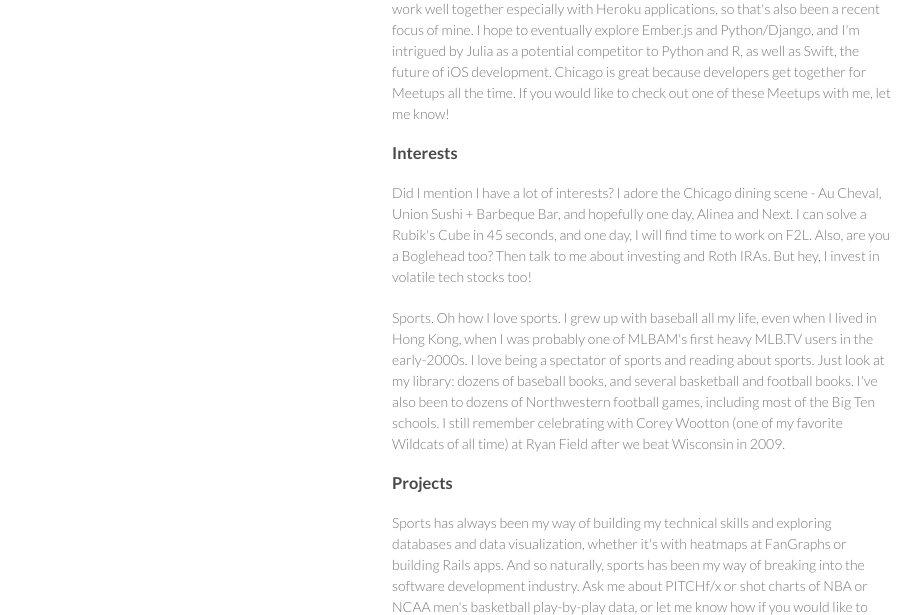
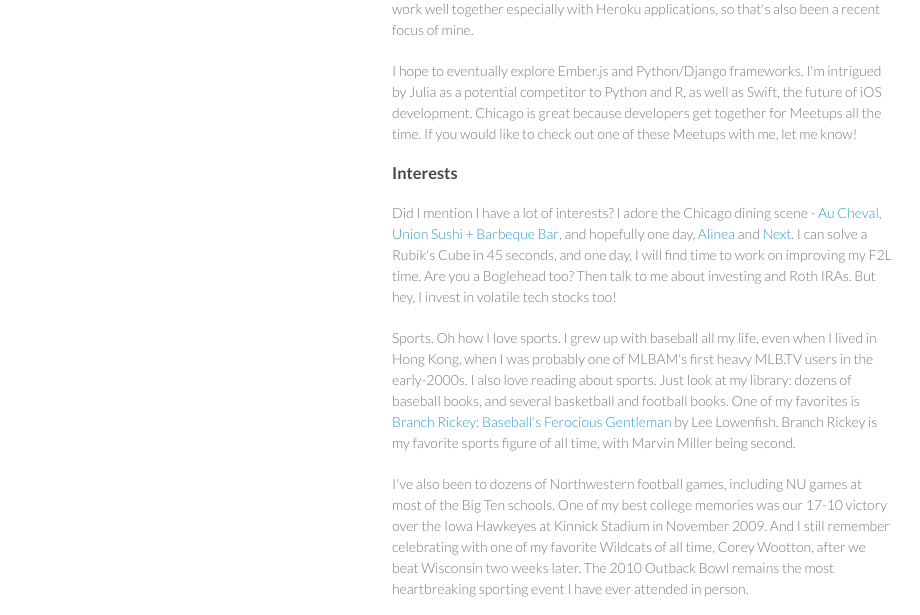
Before and after one commit to albertlyu/albertlyu.github.io, a plain HTML site: page index.html in a window 1280 px wide. Shown: the part 324-939 px from the top of the page, without its empty margins (178-1098 px from the left). Drawn offline with Linux system fonts and the light colour scheme.

Commit message:
More updates to index page

```diff
--- a/index.html
+++ b/index.html
@@ -34,19 +34,23 @@
         <p>You're here because you know me or you would like to get to know me. Hi there! My name is Albert and I am currently living and working in the beautiful city of Chicago. I love exploring cities and college campuses, and besides Chicago, have spent considerable time in Hong Kong, Toronto, and Atlanta. I am both a Northwestern and Georgia Tech alum, but my heart is still with the Wildcats.</p>
 
         <h3><a href="#web-apps" class="anchor"></a>Web Applications</h3>
-        <p>I enjoy creating open-source web applications. Lately, my toolkit has mostly been AngularJS and Rails, with a MongoDB or PostgreSQL database. With AngularJS, integration with MongoDB is seamless through the MEAN stack. Rails and Postgres work well together especially with Heroku applications, so that's also been a recent focus of mine. I hope to eventually explore Ember.js and Python/Django, and I'm intrigued by Julia as a potential competitor to Python and R, as well as Swift, the future of iOS development. Chicago is great because developers get together for Meetups all the time. If you would like to check out one of these Meetups with me, let me know!</p>
+        <p>I enjoy creating open-source web applications. Lately, my toolkit has mostly been AngularJS and Rails, with a MongoDB or PostgreSQL database. With AngularJS, integration with MongoDB is seamless through the MEAN stack. Rails and Postgres work well together especially with Heroku applications, so that's also been a recent focus of mine.</p>
+
+        <p>I hope to eventually explore Ember.js and Python/Django frameworks. I'm intrigued by Julia as a potential competitor to Python and R, as well as Swift, the future of iOS development. Chicago is great because developers get together for Meetups all the time. If you would like to check out one of these Meetups with me, let me know!</p>
 
         <h3><a href="#interests" class="anchor"></a>Interests</h3>
-        <p>Did I mention I have a lot of interests? I adore the Chicago dining scene - Au Cheval, Union Sushi + Barbeque Bar, and hopefully one day, Alinea and Next. I can solve a Rubik's Cube in 45 seconds, and one day, I will find time to work on F2L. Also, are you a Boglehead too? Then talk to me about investing and Roth IRAs. But hey, I invest in volatile tech stocks too!</p>
+        <p>Did I mention I have a lot of interests? I adore the Chicago dining scene - <a href="http://auchevalchicago.com/">Au Cheval</a>, <a href="http://www.eatatunion.com/">Union Sushi + Barbeque Bar</a>, and hopefully one day, <a href="http://website.alinearestaurant.com/site/">Alinea</a> and <a href="https://www.nextrestaurant.com/">Next</a>. I can solve a Rubik's Cube in 45 seconds, and one day, I will find time to work on improving my F2L time. Are you a Boglehead too? Then talk to me about investing and Roth IRAs. But hey, I invest in volatile tech stocks too!</p>
 
-        <p>Sports. Oh how I love sports. I grew up with baseball all my life, even when I lived in Hong Kong, when I was probably one of MLBAM's first heavy MLB.TV users in the early-2000s. I love being a spectator of sports and reading about sports. Just look at my library: dozens of baseball books, and several basketball and football books. I've also been to dozens of Northwestern football games, including most of the Big Ten schools. I still remember celebrating with Corey Wootton (one of my favorite Wildcats of all time) at Ryan Field after we beat Wisconsin in 2009.</p>
+        <p>Sports. Oh how I love sports. I grew up with baseball all my life, even when I lived in Hong Kong, when I was probably one of MLBAM's first heavy MLB.TV users in the early-2000s. I also love reading about sports. Just look at my library: dozens of baseball books, and several basketball and football books. One of my favorites is <a href="http://www.amazon.com/Branch-Rickey-Baseballs-Ferocious-Gentleman/dp/0803224532">Branch Rickey: Baseball's Ferocious Gentleman</a> by Lee Lowenfish. Branch Rickey is my favorite sports figure of all time, with Marvin Miller being second.</p>
+
+        <p>I've also been to dozens of Northwestern football games, including NU games at most of the Big Ten schools. One of my best college memories was our 17-10 victory over the Iowa Hawkeyes at Kinnick Stadium in November 2009. And I still remember celebrating with one of my favorite Wildcats of all time, Corey Wootton, after we beat Wisconsin two weeks later. The 2010 Outback Bowl remains the most heartbreaking sporting event I have ever attended in person.</p>
 
         <h3><a href="#projects" class="anchor"></a>Projects</h3>
-        <p>Sports has always been my way of building my technical skills and exploring databases and data visualization, whether it's with heatmaps at FanGraphs or building Rails apps. And so naturally, sports has been my way of breaking into the software development industry. Ask me about PITCHf/x or shot charts of NBA or NCAA men's basketball play-by-play data, or let me know how if you would like to collaborate on scraping and parsing play-by-play data sources. Find me on GitHub.</p>
+        <p>Sports has always helped me build my technical skills and explore databases and data visualization, whether it's with heatmaps at FanGraphs or building Rails apps. So naturally, sports has been my way of breaking into the software development industry. Ask me about PITCHf/x or shot charts of NBA or NCAA men's basketball play-by-play data, or let me know how if you would like to collaborate on scraping and parsing play-by-play data sources. <a href="https://github.com/albertlyu">Find me on GitHub</a>.</p>
 
         <h3><a name="contact" class="anchor" href="#contact"><span class="octicon octicon-link"></span></a>Contact</h3>
 
-        <p>It's pretty easy to contact me. Email me at <a href="mailto:albert.yb.lyu@gmail.com">albert.yb.lyu@gmail.com</a> or just shoot me a tweet. I'm always up for talking about the baseball industry or about sports data and visualization ventures and initiatives. Check my GitHub profile if you want to contribute to a project that I'm working on. There's plenty of undiscovered deeloper opportunities in sports, and I'd be interested in talking with you about them!</p>
+        <p>It's pretty easy to contact me. Email me at <a href="mailto:albert.yb.lyu@gmail.com">albert.yb.lyu@gmail.com</a> or just shoot me a tweet. I'm always up for talking about the baseball industry or about sports data and visualization ventures and initiatives. Check my GitHub profile if you want to contribute to a project that I'm working on. There's plenty of undiscovered developer opportunities in sports, and I'd be interested in talking with you about them!</p>
 
         <p><small>Hosted on GitHub Pages &mdash; Theme by <a href="https://github.com/orderedlist">orderedlist</a></small></p>
 
```
